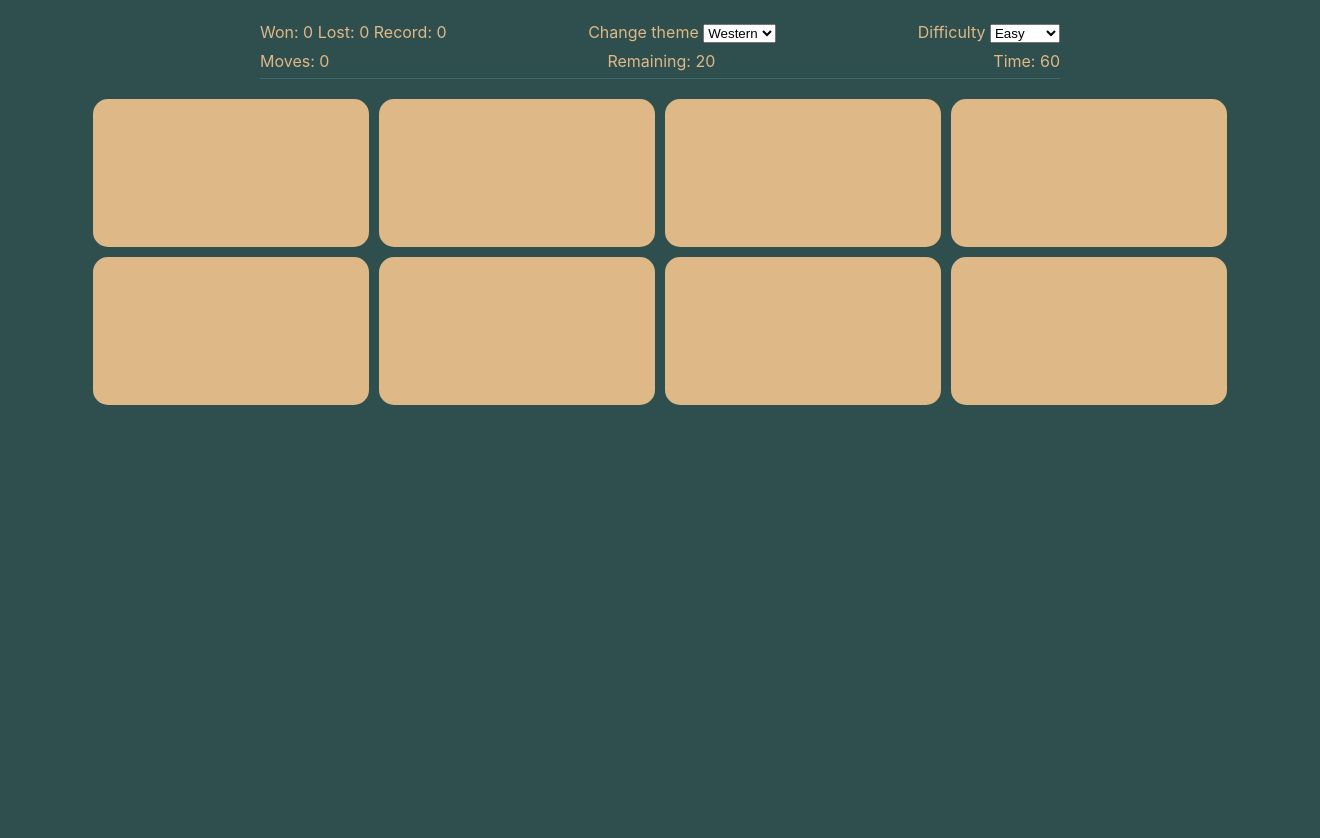
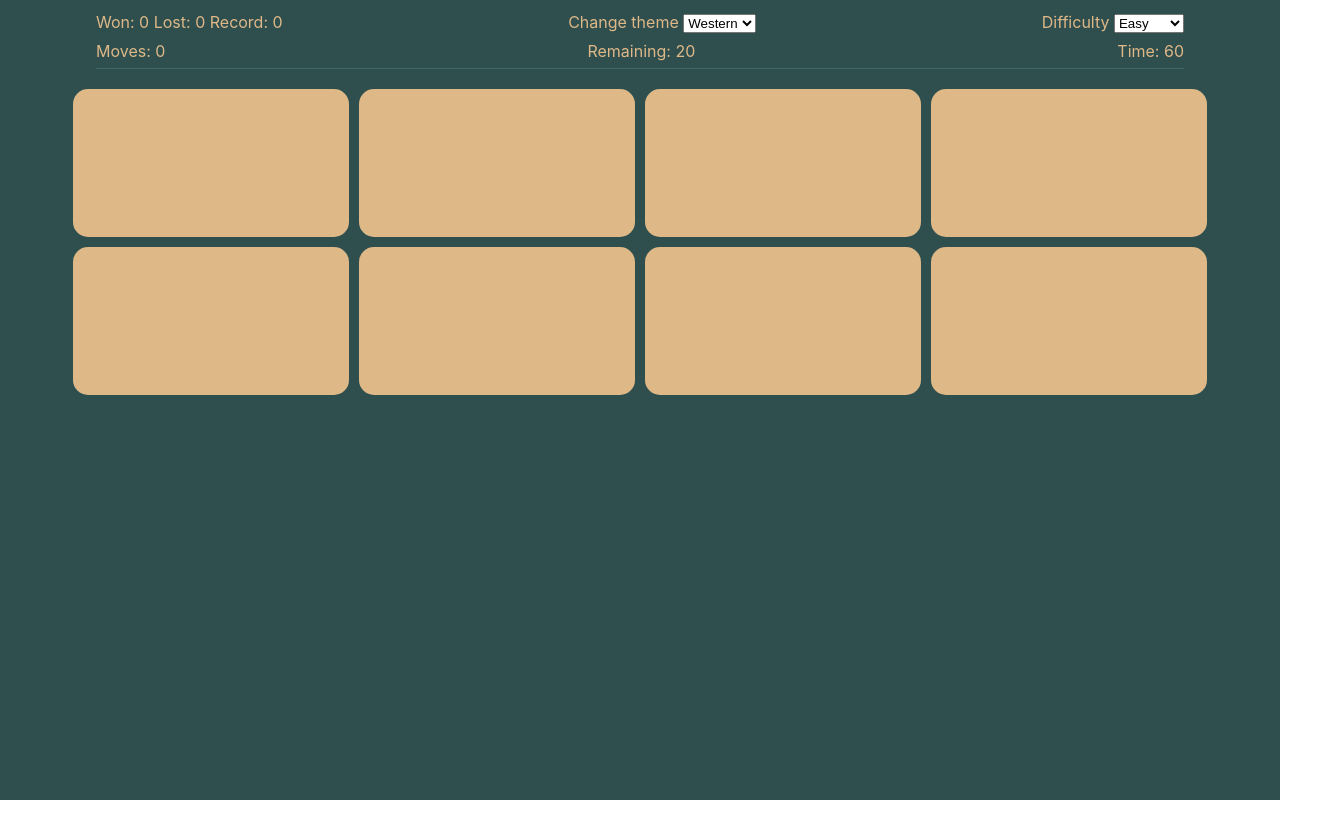
Before and after one commit to franckyi/react-memory-game, a React (Vite) app: page / in a window 1280 px wide. Shown: the whole page, 1320 px wide, since content can reach past the window. After the commit the page ends 800 px from the top, so only its background shows below. Built offline with nearby package versions, Linux system fonts and the light colour scheme.

Commit message:
fix widths

```diff
--- a/src/assets/css/input.scss
+++ b/src/assets/css/input.scss
@@ -1,7 +1,3 @@
-main {
-    width: 100vw;
-}
-
 .tiles {
     display: flex;
     gap: 10px;
@@ -79,9 +75,10 @@ main {
     align-items: end;
     flex-direction: column;
     gap: 5px;
+    padding-top: 10px;
     padding-bottom: 5px;
     margin: 0 auto;
-    max-width: 800px;
+    width: 85%;
     border-bottom: 1px solid #416868;
     &__first-row {
         display: flex;
--- a/src/index.css
+++ b/src/index.css
@@ -24,10 +24,8 @@ a:hover {
 
 body {
   overflow: hidden;
-  padding: 20px;
+  padding: 0;
   margin: 0;
-  width: 100vw;
-  height: 100vh;
   min-height: 100vh;
   background: darkslategray;
   color: burlywood;
```
